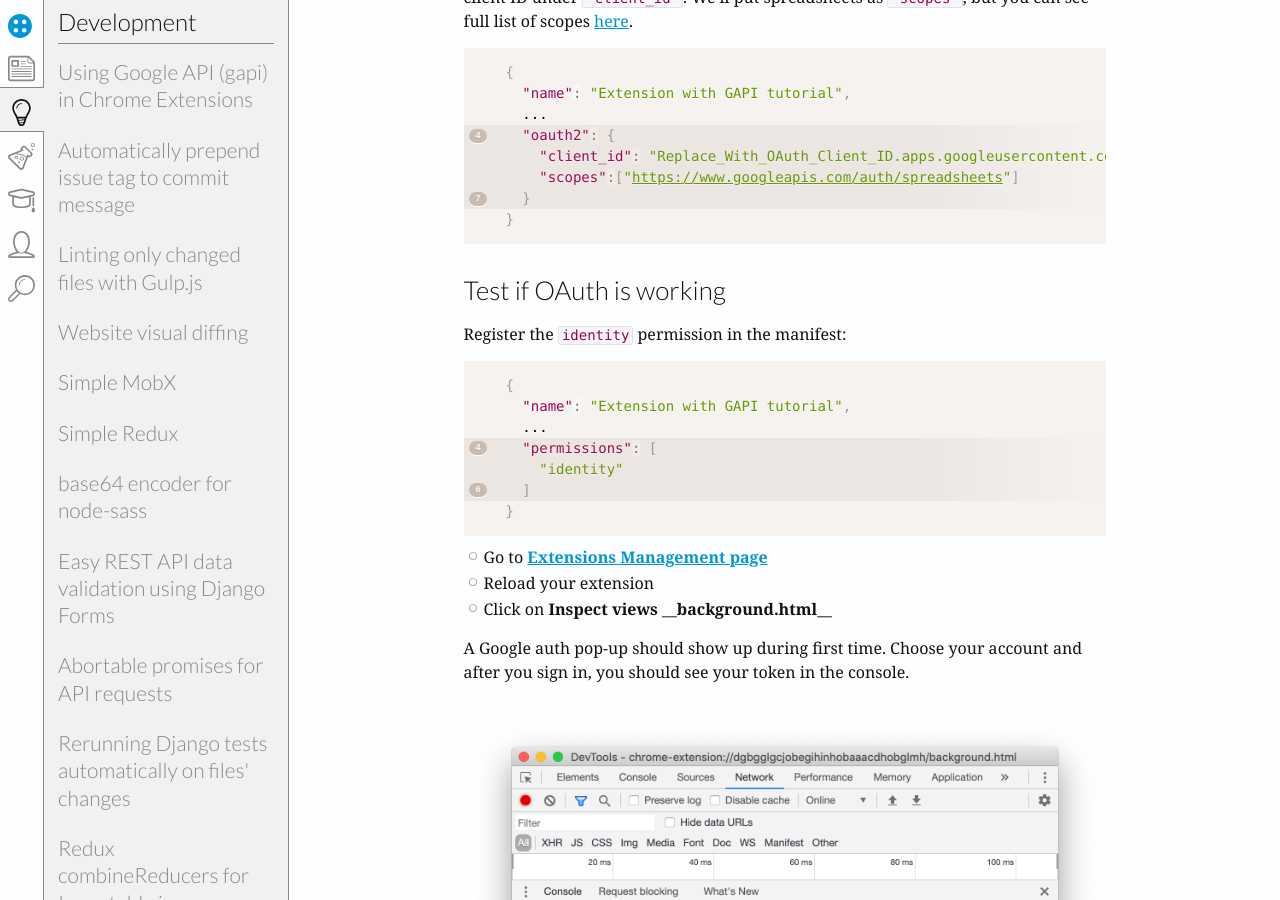
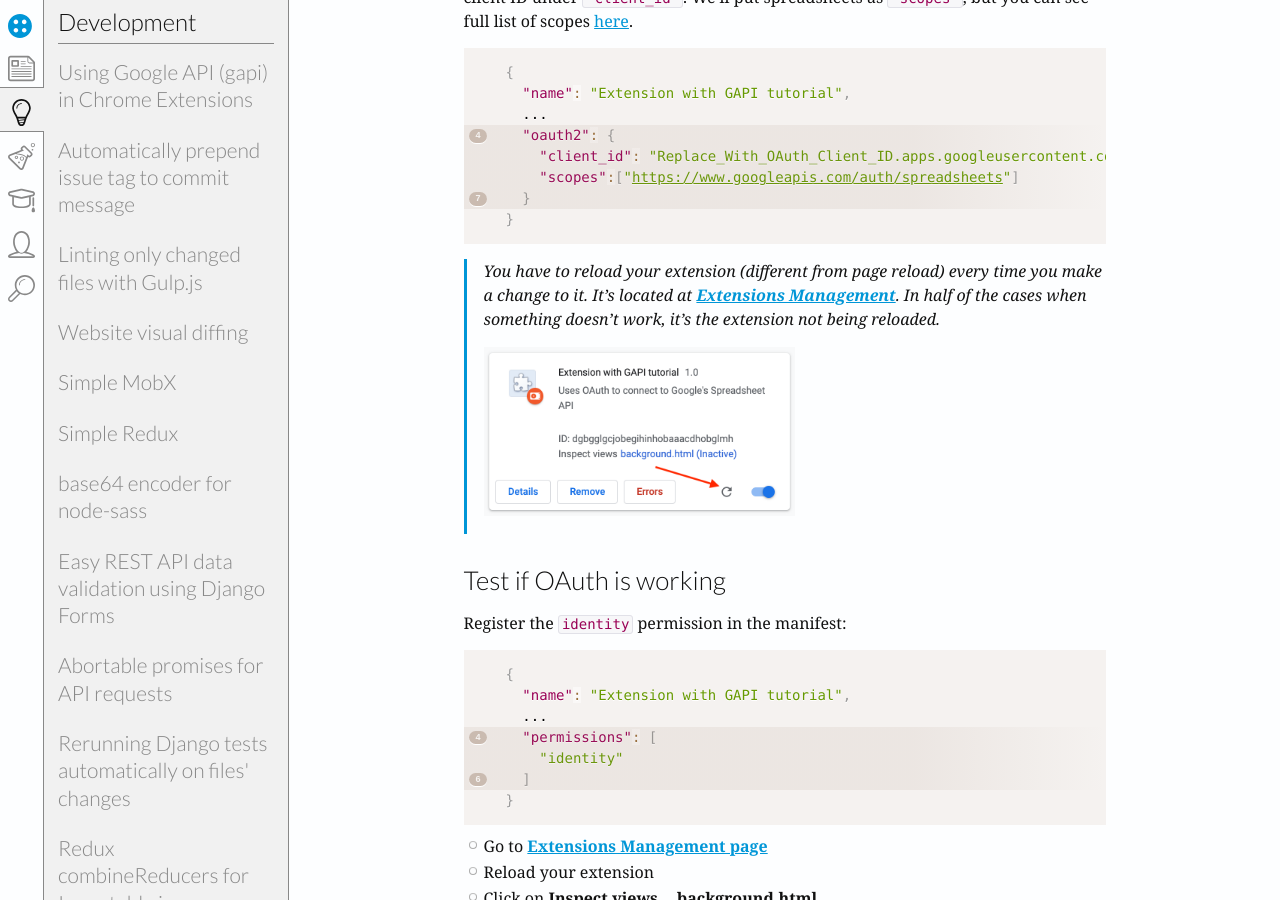
Before and after one commit to bumbu/bumbu.github.io, a Jekyll site: the page built from _posts/2019-09-22-gapi-in-chrome-extension.md, in a window 1280 px wide and 900 px high, scrolled down 4722 px. Built offline with Jekyll 4.4.1, drawn with Linux system fonts in a browser that asks for light colours; some web fonts are replaced; comment, search, counter and statistics services are not loaded.

Commit message:
Update gapi post with note about reloading

````diff
--- a/_posts/2019-09-22-gapi-in-chrome-extension.md
+++ b/_posts/2019-09-22-gapi-in-chrome-extension.md
@@ -162,6 +162,11 @@ Include the `"oauth2"` field in the extension manifest. Place the generated OAut
 }
 ```
 {: data-line="4-7"}
+
+> You have to reload your extension (different from page reload) every time you make a change to it.
+> It's located at **[Extensions Management](chrome://extensions){: target="_blank"}**.
+> In half of the cases when something doesn't work, it's the extension not being reloaded.
+> ![Extension Reload in Chrome Extensions Management page]({{ assets_path }}/Extensions-Management-extension-reload.png){: .lightbox.grid-tile-large }
 
 ### Test if OAuth is working
 
````
Also changed, not shown: assets/images/2019/09/Extensions-Management-extension-reload.png (added).
